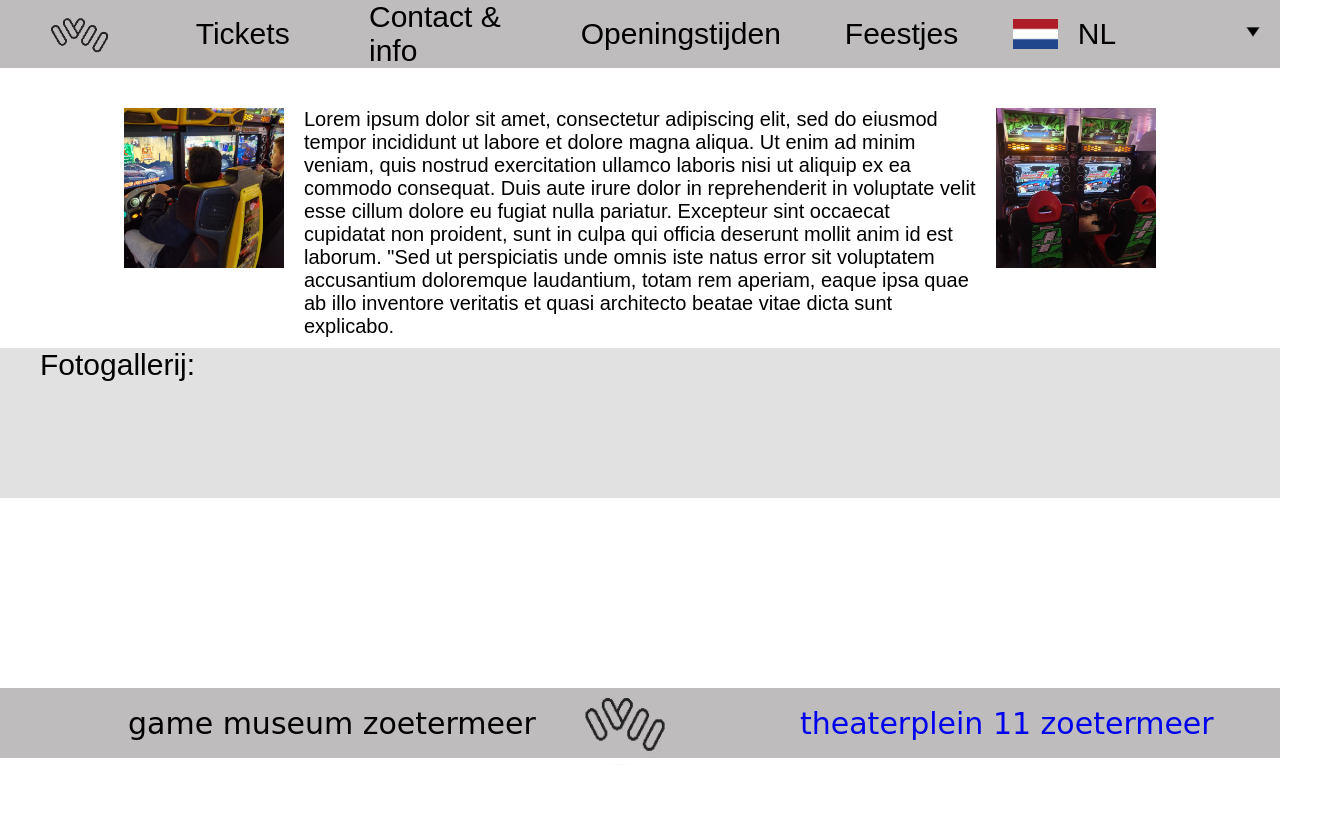
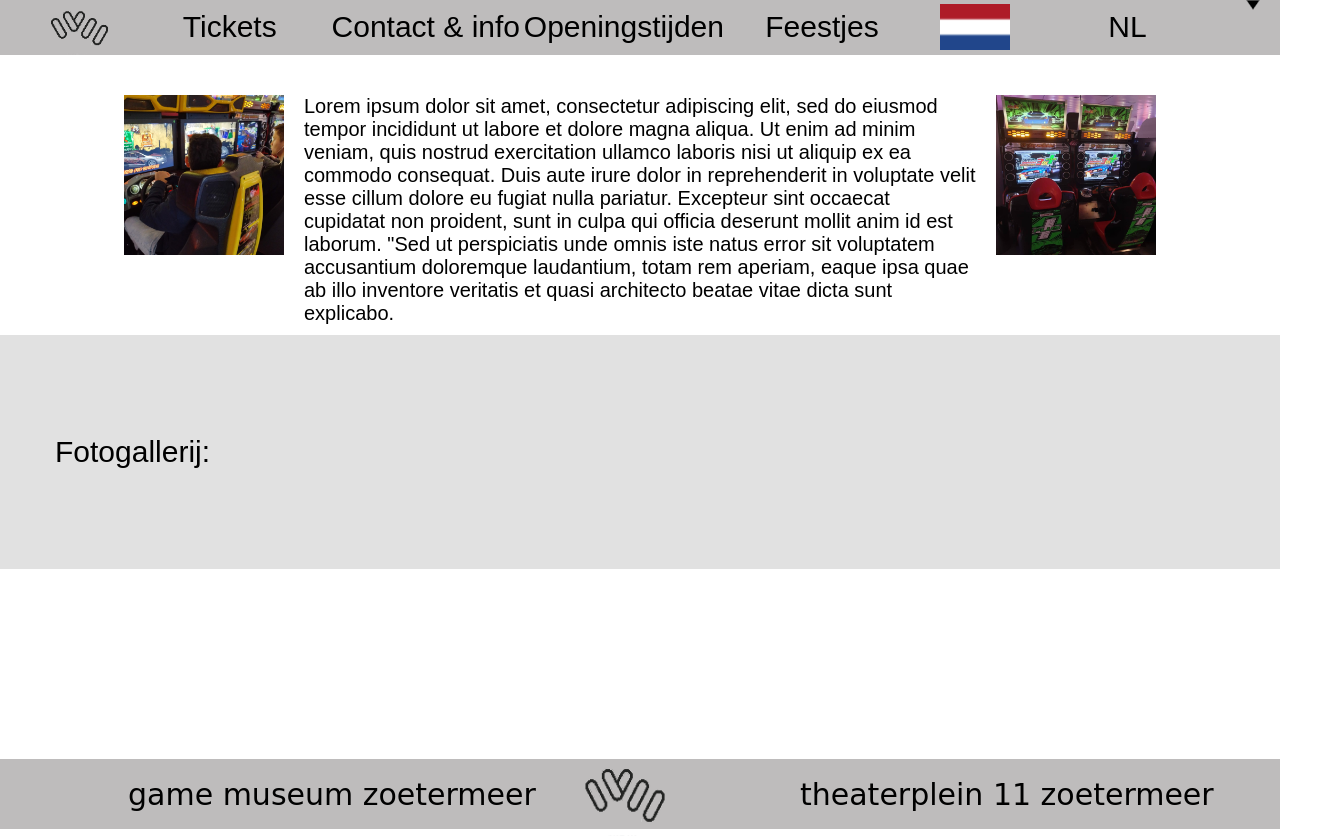
Before and after one commit to lunahilly/museum-online, a plain HTML site: page website/index.html in a window 1280 px wide. Shown: the whole page, 1320 px wide, since content can reach past the window. Before the commit the page ends 800 px from the top, so only its background shows below. Drawn offline with Linux system fonts and the light colour scheme.

Commit message:
website update -Luna

```diff
--- a/website/css/style.css
+++ b/website/css/style.css
@@ -9,54 +9,60 @@ body{
     flex-wrap: wrap;
 }
 
-#top{
+header{
     display: flex;
     background: #BEBCBC;
     font-size: 30px;
-    align-items: center;
+    text-align: center;
+    display: flexbox;
 }
 
 #logo1{
     height: 45px;
     margin-left: 20px;
-    position: relative;
     margin-top: 10px;
 }
 
 #tickets{
-    margin-left: 5%;
-    position: relative;
+
+    padding-top: 10px;
+    padding-bottom: 10px;
+
 }
 
 #contact{
-    margin-left: 2%;
-    position: relative;
+    padding-top: 10px;
+    padding-bottom: 10px;
+
 }
 
 #tijden{
-    margin-left: 5%;
-    position: relative;
+    padding-top: 10px;
+    padding-bottom: 10px;
 }
 
 #feest{
-    margin-left: 5%;
+    padding-top: 10px;
+    padding-bottom: 10px;
     position: relative;
 }
 
 #vlag{
-    height: 30px;
-    position: relative;
+    max-height: 50px;
+    min-height: 30px;
+    padding-top: 4px;
 }
 
+
+
 #nl{
+    padding-top: 10px;
+    padding-bottom: 10px;
     margin-left: 0px;
-    position: relative;
 }
 
 #pijltje{
     height: 10px;
-    margin-bottom: 5px;
-    margin-left: 0px;
 }
 
 
@@ -94,12 +100,16 @@ p{
 
 #fotos{
     background: #E1E1E1;
-    min-height: 150px;
+    min-height: 200px;
+    display: flex;
+    text-align: justify;
 }
 
 #fotogallerij{
     font-size: 30px ;
-    margin-left: 40px;
+    padding-top: 100px;
+    padding-bottom: 100px;
+    padding-left: 55px;
 
 }
 
@@ -143,9 +153,18 @@ a{
     margin-left: 15%;
     text-decoration: none;
     text-decoration-color: black;
+    color: black;
 }
 
 #eh{
     background: white;
     height: 190px;
 }
+
+#bottom{
+    display: flex;
+    background: #BEBCBC;
+    width: 100%;
+    height: 70px;
+    align-items: center;
+}
--- a/website/index.html
+++ b/website/index.html
@@ -8,14 +8,18 @@
     <title>Nationaal Game Museum Zoetermeer</title>
 </head>
 <body>
-    <div id="top">
+    <header>
+
             <img id="logo1" src="img/logo.webp" alt="Het logo van het game museum">
             <p id="tickets">Tickets</p>
             <p id="contact">Contact & info</p>
             <p id="tijden">Openingstijden</p>
             <p id="feest">Feestjes</p>
-        <img id="vlag" src="img/vlag.png" alt="nederlandse vlag"><p id="nl">NL</p> <img id="pijltje" src="img/arrow.png" alt="arrow down">
-    </div>
+
+            <img id="vlag" src="img/vlag.png" alt="nederlandse vlag">
+            <p id="nl">NL</p>
+            <img id="pijltje" src="img/arrow.png" alt="arrow down">
+    </header>
     <article>
         <img src="img/abdul+joaquin.jpg" alt="2 guys playing a racing game together">
         <p id="history">Lorem ipsum dolor sit amet, consectetur adipiscing elit,
@@ -33,10 +37,12 @@
         <p id="fotogallerij">Fotogallerij:</p>
     </div>
     <div id="eh"></div>
+    <footer>
         <div id="bottom">
             <p id="game-museum">game museum zoetermeer</p>
             <img id="logo" src="img/logo.webp" alt="Het logo van het game museum">
             <a id="locatie" href="https://www.google.com/maps/dir//Nationaal+Videogame+Museum,+Theaterplein+11,+2711+EK+Zoetermeer/@52.0621097,4.4755306,14z/data=!3m1!5s0x47c5c9299445cc0f:0x7edf0a3abf3e163c!4m8!4m7!1m0!1m5!1m1!1s0x47c5c929945551ef:0x59f6ab4c3a7521a4!2m2!1d4.4930401!2d52.0621097">theaterplein 11 zoetermeer</a>
         </div>
+    </footer>
 </body>
 </html>
```
Lines whose indentation alone changed are shown as unchanged.
